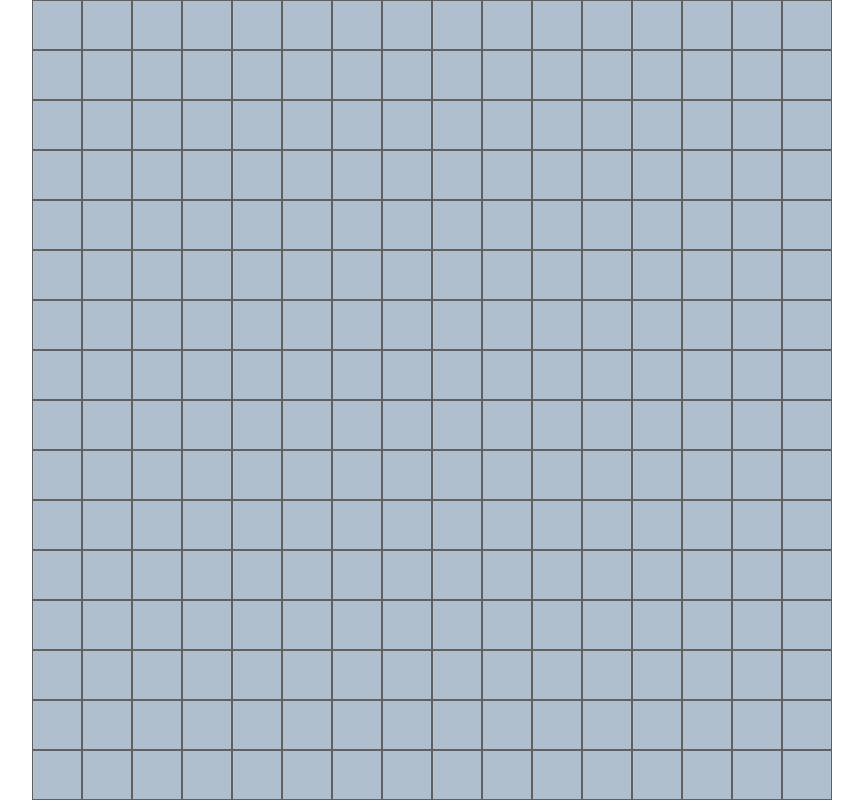
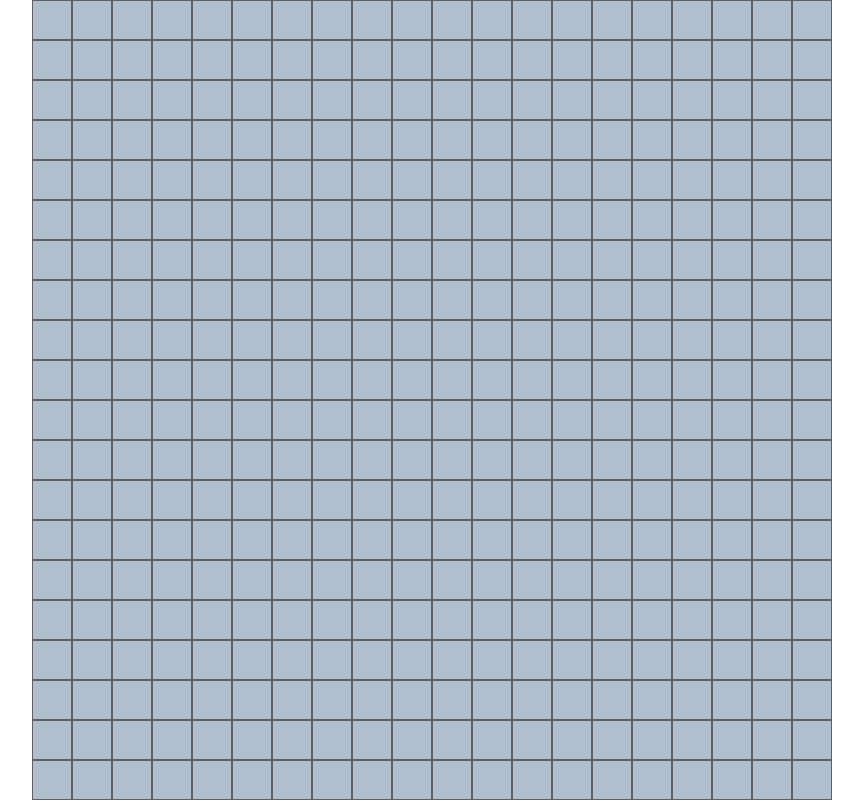
Before and after one commit to SolomonM23/Odin-Etch-a-Sketch, a website built with Parcel: page src/index.html in a window 1280 px wide. Shown: the whole page, without its empty margins (208-1071 px from the left). Built offline with nearby package versions, Linux system fonts and the light colour scheme.

Commit message:
grid square size calculated dynamically

```diff
--- a/src/index.js
+++ b/src/index.js
@@ -1,14 +1,28 @@
 let gridContainer = document.querySelector('.grid-container');
+let numOfSquares = 20;
 
 //two loops to get rows and columns
-for (let i = 0; i < 16; i++){
-    for (let j = 0; j < 16; j++){
+for (let i = 0; i < numOfSquares; i++){
+    for (let j = 0; j < numOfSquares; j++){
         const square = document.createElement('div');
         square.classList.add('grid-square');
+
+        //get calculated size
+        const squareSize = calcSquareSize()
+        square.style.width = `${squareSize}px`;
+        square.style.height = `${squareSize}px`;
+
         gridContainer.appendChild(square);
-
+        //change color on hover
         square.addEventListener('mouseover', function() {
             square.style.background = 'blue';
         })
     }
 }
+
+//dynamically change the square dimension
+function calcSquareSize() {
+    const containerWidth = gridContainer.clientWidth;
+    const squareSize = containerWidth / numOfSquares;
+    return squareSize;
+}
--- a/src/styles/styles.css
+++ b/src/styles/styles.css
@@ -24,8 +24,6 @@ section {
 }
 
 .grid-square {
-    width: 50px;
-    height: 50px;
     background-color: rgb(175, 191, 205);
     border: 1px solid rgb(96, 96, 96);
 }
```
Also changed, not shown: 5 other files.
